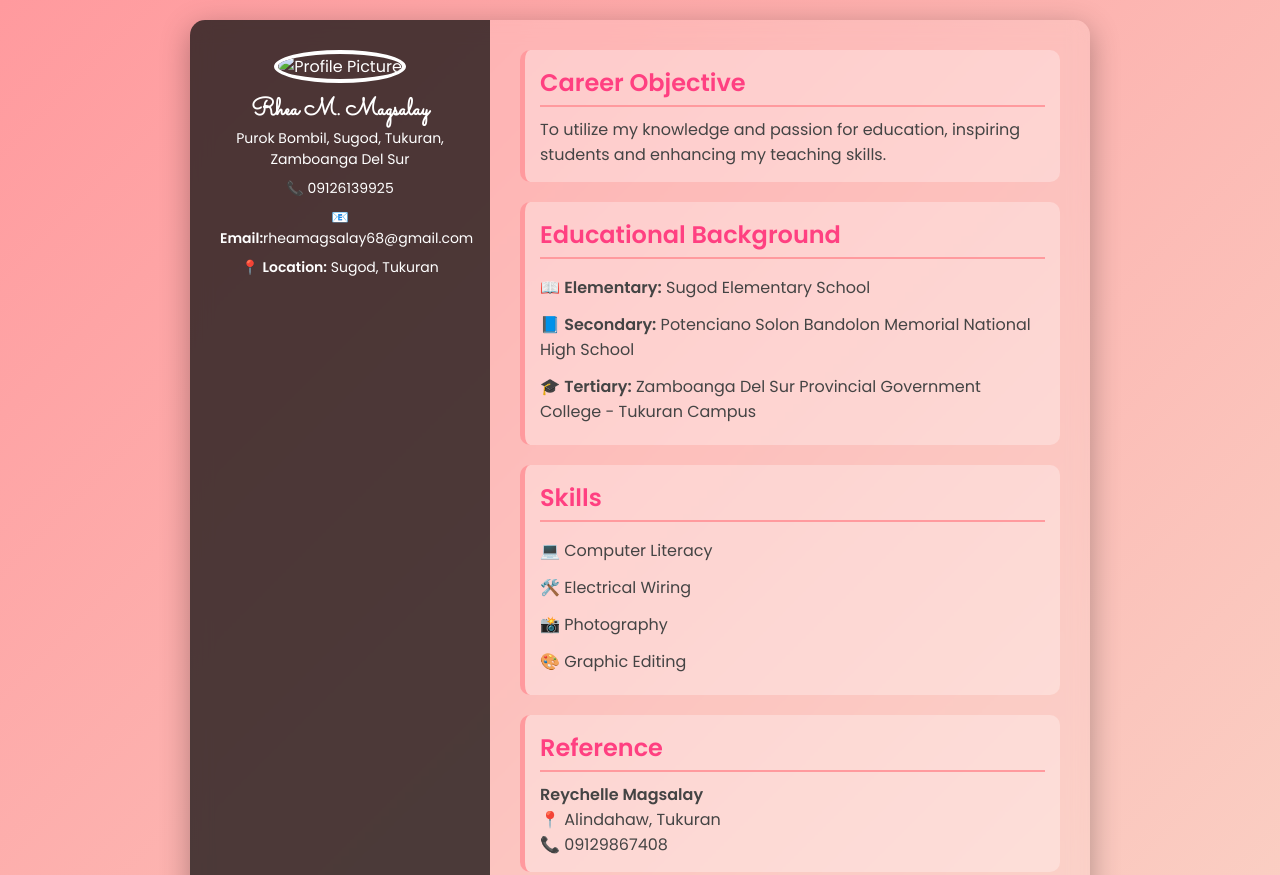
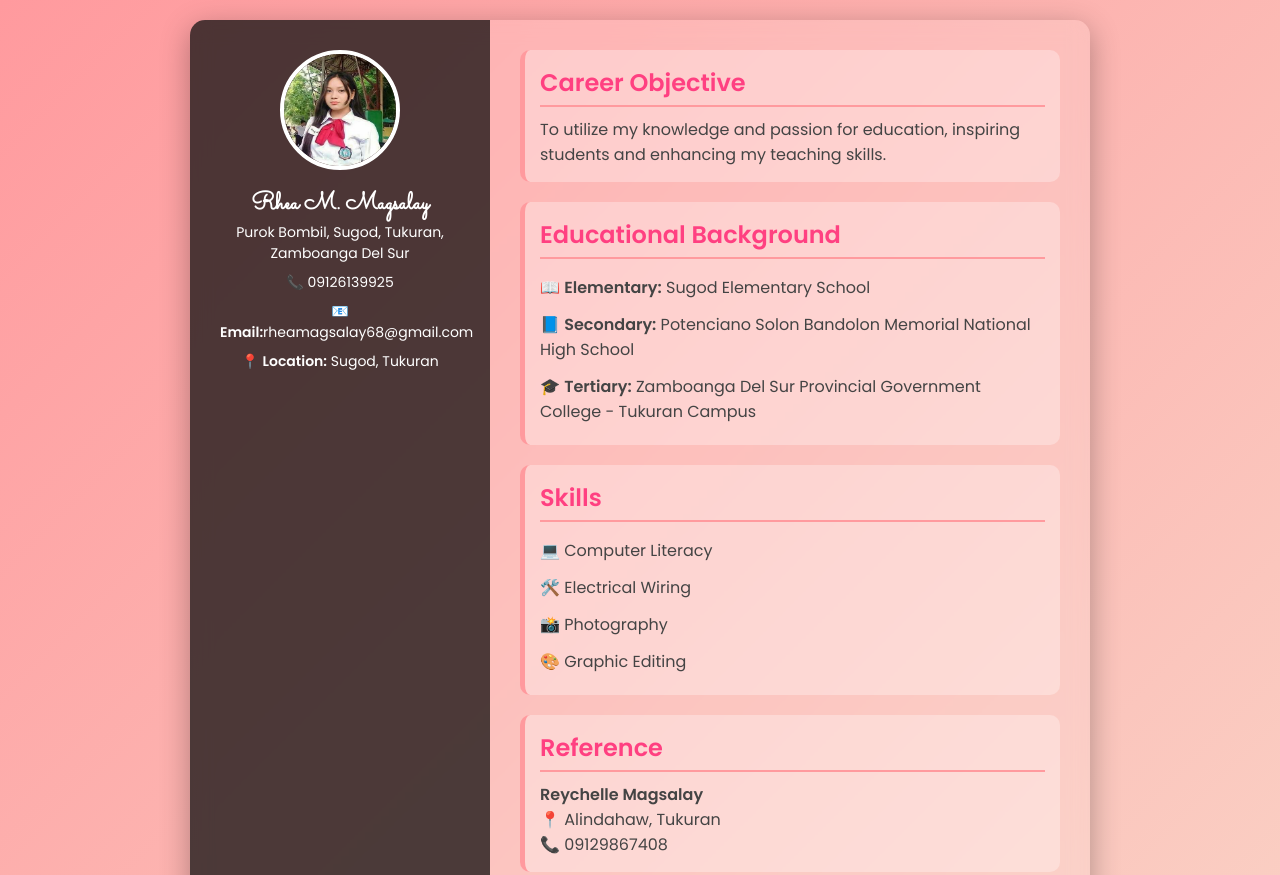
Before and after one commit to rheamagsalay/Rhea, a plain HTML site: page index.html in a window 1280 px wide. Shown: the top 875 px of the page. Drawn offline with Linux system fonts and the light colour scheme.

Commit message:
Update index.html

```diff
--- a/index.html
+++ b/index.html
@@ -136,7 +136,7 @@
     <div class="resume">
         <!-- Sidebar -->
         <div class="sidebar">
-            <img src="photos.jpg" alt="Profile Picture">
+            <img src="received_316612637372518~2_020857.jpg" alt="Profile Picture">
             <h1>Rhea M. Magsalay</h1>
             <p>Purok Bombil, Sugod, Tukuran, Zamboanga Del Sur</p>
             <p>📞 09126139925</p>
```
